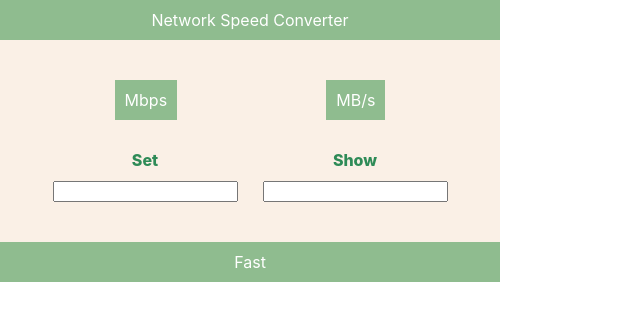
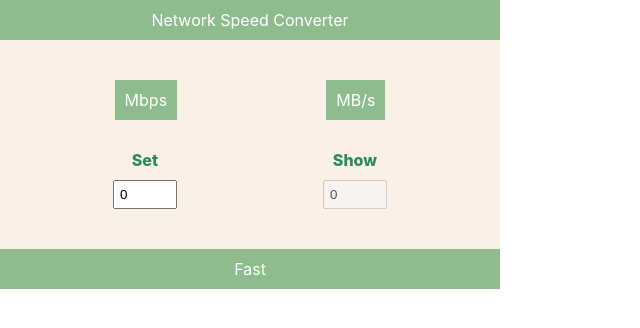
Before and after one commit to luluchen1022/internet-speed-converter, a React (Create React App) app: page / in a window 1280 px wide. Shown: the top 328 px of the page, without its empty margins (0-640 px from the left). Built offline with nearby package versions, Linux system fonts and the light colour scheme.

Commit message:
useState control value

```diff
--- a/src/App.js
+++ b/src/App.js
@@ -1,6 +1,8 @@
 import './App.css';
+import React, { useState } from 'react'
 
 function App() {
+  const [inputValue, setInputValue] = useState(0)
   return (
     <div className="container">
       <div className="card-header">Network Speed Converter</div>
@@ -13,11 +15,11 @@ function App() {
         <div className="converter">
           <div>
             <div className="converter-title">Set</div>
-            <div><input type="number" min="0"></input></div>
+            <div><input className="converter-input" type="number" min="0" onChange={(e) => setInputValue(e.target.valNaue)} value={inputValue}></input></div>
           </div>
           <div>
             <div className="converter-title">Show</div>
-            <div><input type="number" min="0"></input></div>
+            <div><input className="converter-input" type="number" min="0" value={inputValue / 8} disabled></input></div>
           </div>
         </div>
       </div>
```
